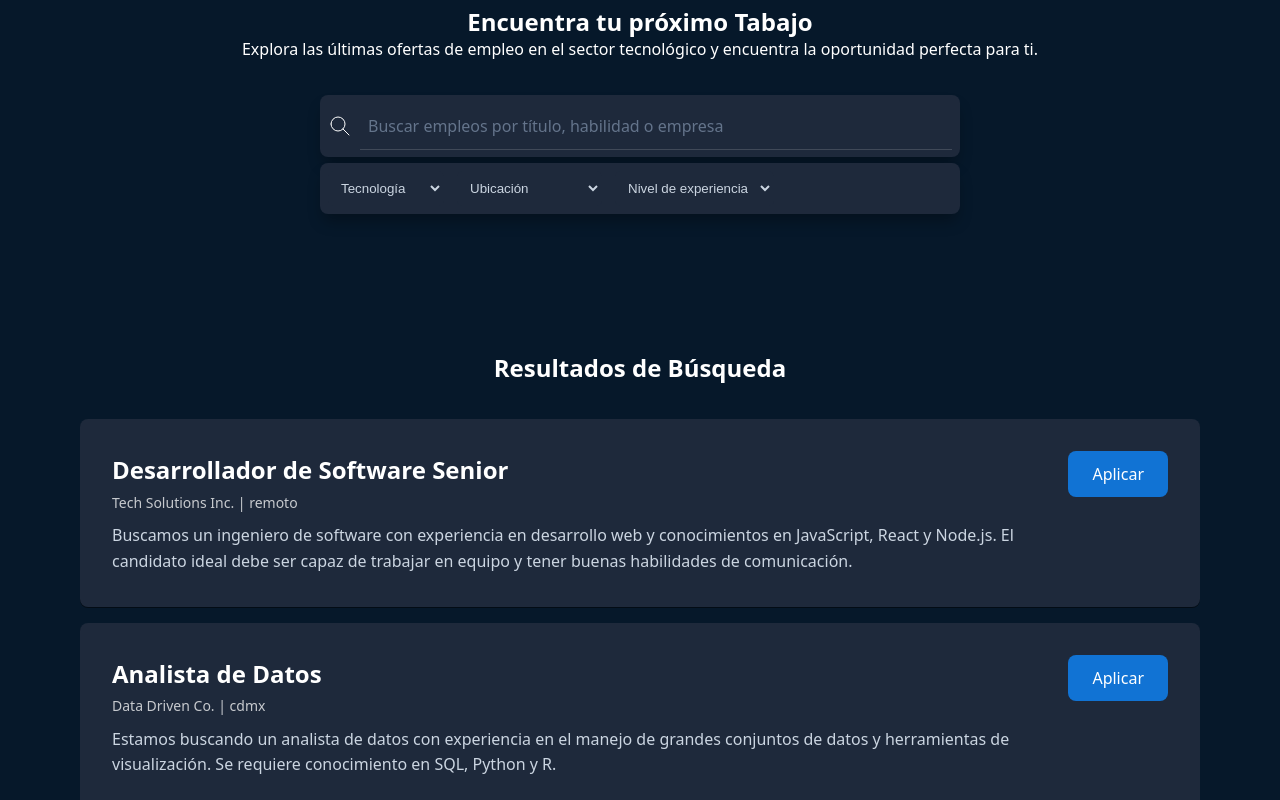
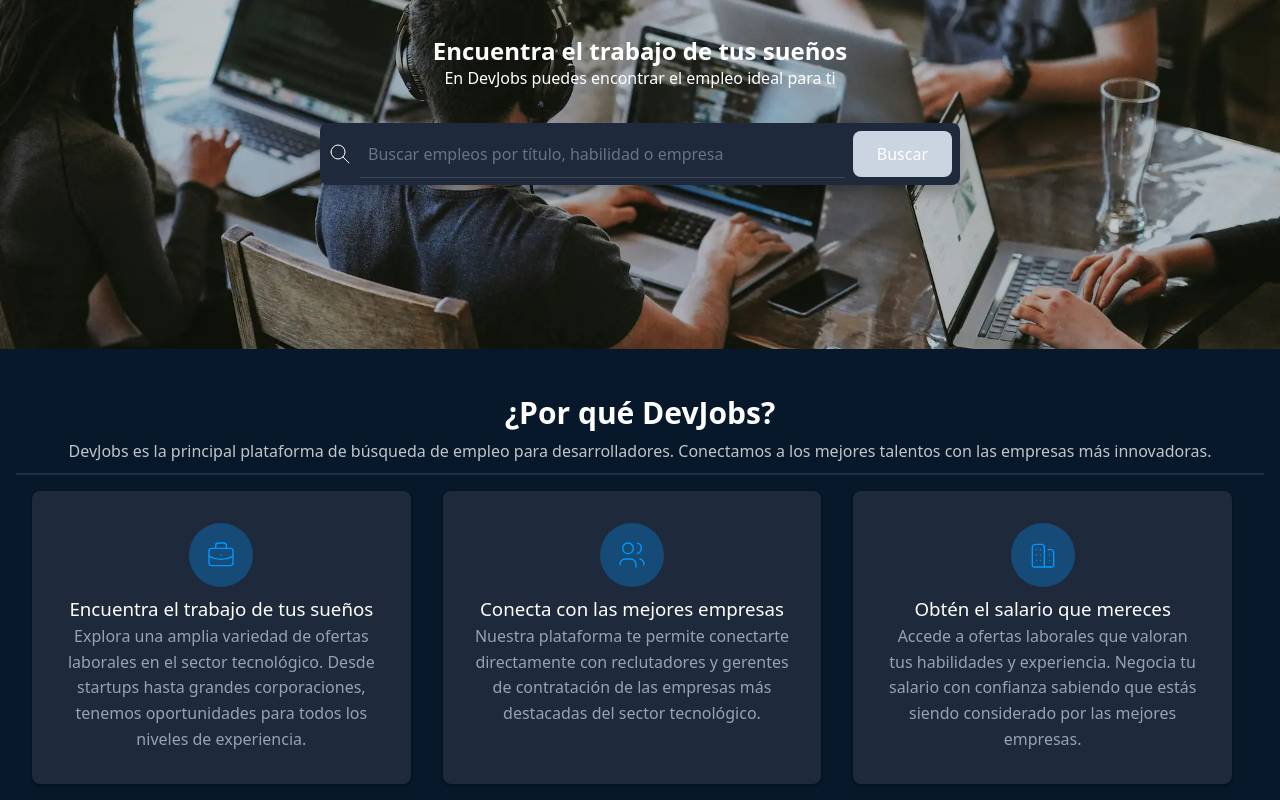
Before and after one commit to ElmaicDev/JSCAMP, a React (Vite) app in the folder 03-react/: page / in a window 1280 px wide. Shown: the part 200-1000 px from the top of the page. Built offline with nearby package versions, Linux system fonts and the light colour scheme.

Commit message:
Routing básico, este routing es como tener una multipage app porque se cargan todos los recursos cada que cambia de ruta.

```diff
--- /dev/null
+++ b/03-react/pages/404.jsx
@@ -0,0 +1,8 @@
+export function NotFoundPage(){
+    return(
+        <main>
+            <h1>Página No Encontrada</h1>
+            <p> Lo sentimos, la página que buscas no existe</p>
+        </main>
+    )
+}
--- /dev/null
+++ b/03-react/pages/Home.jsx
@@ -0,0 +1,45 @@
+export function HomePage(){
+    return (
+        <main>
+            <section>
+                <img src="./public/background.webp" width="200" />
+                <h1>Encuentra el trabajo de tus sueños</h1>
+                <p>En DevJobs puedes encontrar el empleo ideal para ti</p>
+                <form role="search">
+                    <div>
+                        <svg xmlns="http://www.w3.org/2000/svg" width="24" height="24" viewBox="0 0 24 24" fill="none" stroke="currentColor" strokeWidth="1" strokeLinecap="round" strokeLinejoin="round" className="icon icon-tabler icons-tabler-outline icon-tabler-search"><path stroke="none" d="M0 0h24v24H0z" fill="none"/><path d="M10 10m-7 0a7 7 0 1 0 14 0a7 7 0 1 0 -14 0" /><path d="M21 21l-6 -6" /></svg>
+                        <input type="text" placeholder="Buscar empleos por título, habilidad o empresa" />
+                        <button type = "submit"> Buscar</button>
+                    </div>
+                </form>
+            </section>
+
+            <section>
+
+                <header>
+                    <h2>¿Por qué DevJobs?</h2>
+                    <p>DevJobs es la principal plataforma de búsqueda de empleo para    desarrolladores. Conectamos a los mejores
+                    talentos con las empresas más innovadoras.</p>
+                </header>
+                <footer>
+                    <article>
+                        <svg xmlns="http://www.w3.org/2000/svg" width="24" height="24" viewBox="0 0 24 24" fill="none" stroke="currentColor" strokeWidth="1" strokeLinecap="round" strokeLinejoin="round" className="icon icon-tabler icons-tabler-outline icon-tabler-briefcase"><path stroke="none" d="M0 0h24v24H0z" fill="none"/><path d="M3 7m0 2a2 2 0 0 1 2 -2h14a2 2 0 0 1 2 2v9a2 2 0 0 1 -2 2h-14a2 2 0 0 1 -2 -2z" /><path d="M8 7v-2a2 2 0 0 1 2 -2h4a2 2 0 0 1 2 2v2" /><path d="M12 12l0 .01" /><path d="M3 13a20 20 0 0 0 18 0" /></svg>
+
+                        <h3>Encuentra el trabajo de tus sueños</h3>
+                        <p>Explora una amplia variedad de ofertas laborales en el sector tecnológico. Desde startups hasta grandes corporaciones, tenemos oportunidades para todos los niveles de experiencia.</p>
+                    </article>
+                    <article>
+                        <svg xmlns="http://www.w3.org/2000/svg" width="24" height="24" viewBox="0 0 24 24" fill="none" stroke="currentColor" strokeWidth="1" strokeLinecap="round" strokeLinejoin="round" className="icon icon-tabler icons-tabler-outline icon-tabler-users"><path stroke="none" d="M0 0h24v24H0z" fill="none"/><path d="M9 7m-4 0a4 4 0 1 0 8 0a4 4 0 1 0 -8 0" /><path d="M3 21v-2a4 4 0 0 1 4 -4h4a4 4 0 0 1 4 4v2" /><path d="M16 3.13a4 4 0 0 1 0 7.75" /><path d="M21 21v-2a4 4 0 0 0 -3 -3.85" /></svg>
+                        <h3>Conecta con las mejores empresas</h3>
+                        <p>Nuestra plataforma te permite conectarte directamente con reclutadores y gerentes de contratación de las empresas más destacadas del sector tecnológico.</p>
+                    </article>
+                    <article>
+                        <svg xmlns="http://www.w3.org/2000/svg" width="24" height="24" viewBox="0 0 24 24" fill="none" stroke="currentColor" strokeWidth="1" strokeLinecap="round" strokeLinejoin="round" className="icon icon-tabler icons-tabler-outline icon-tabler-buildings"><path stroke="none" d="M0 0h24v24H0z" fill="none"/><path d="M4 21v-15c0 -1 1 -2 2 -2h5c1 0 2 1 2 2v15" /><path d="M16 8h2c1 0 2 1 2 2v11" /><path d="M3 21h18" /><path d="M10 12v0" /><path d="M10 16v0" /><path d="M10 8v0" /><path d="M7 12v0" /><path d="M7 16v0" /><path d="M7 8v0" /><path d="M17 12v0" /><path d="M17 16v0" /></svg>
+                        <h3>Obtén el salario que mereces</h3>
+                        <p>Accede a ofertas laborales que valoran tus habilidades y experiencia. Negocia tu salario con confianza sabiendo que estás siendo considerado por las mejores empresas.</p>
+                    </article>
+                 </footer>
+            </section>
+        </main>
+    )
+}
--- /dev/null
+++ b/03-react/pages/Search.jsx
@@ -0,0 +1,58 @@
+import { useState } from "react"
+import SearchFormSection from "../components/SearchFormSection.jsx"
+import Job_Listing from "../components/Job_Listings.jsx" //se puede cambiar el nombre como {Job_Listing as Job}
+import Pagination from "../components/Pagination.jsx"
+import jobsData from "../src/data.json"
+
+
+export function SearchPage() {
+
+    const [filters,setFilters] = useState({
+        technology: '',
+            location: '',
+            experience: ''
+    })
+    const [textToFilter, setTextToFilter] = useState('')
+    const [currentPage, setCurrentPage] = useState(1)
+    const RESULT_PER_PAGE = 3
+
+    const jobFilterByFilters = jobsData.filter(job => {
+        return (filters.technology === '' || job.data.technology === filters.technology) &&
+               (filters.location === '' || job.data.modalidad === filters.location) &&
+               (filters.experience === '' || job.data.nivel === filters.experience ) //
+    })
+
+    const jobsFilter = textToFilter === '' ? jobFilterByFilters : jobFilterByFilters.filter((job)=>{
+       return job.titulo.toLowerCase().includes(textToFilter)
+    })
+
+    const totalPages = Math.ceil(jobsFilter.length/RESULT_PER_PAGE)
+
+    // el slice no incluye el objeto que hay en el índice final
+    const pagedResults = jobsFilter.slice((currentPage -1) * RESULT_PER_PAGE, currentPage * RESULT_PER_PAGE) // Acá indico un slice de la data según los resultados que quiero mostrar
+    // GENERALMENTE LA PAGINACIÓN SE HACE EN EL BACKEND, SOLO EN CASOS CONCRETOS SE HACE A NIVEL DE API -> LUEGO SE QUITA Y SE HACE EN EL BACK
+    const handlePageChange = (page) => {
+        setCurrentPage(page)
+    }
+
+    const handleSearch = (filters) => {
+        setCurrentPage(1)
+        setFilters(filters)
+    }
+
+    const handleTextFilter = (newTextToFilter) =>{
+        //Esta función no se usa acá, sino que se pasa de parámetro del SearchFormSection y es usada, cuando es llamada en la otra función.
+        setTextToFilter(newTextToFilter.toLowerCase())
+        setCurrentPage(1)
+    }
+
+  return (
+    <>
+    <main>
+        <SearchFormSection onSearch={handleSearch} onTextFilter = {handleTextFilter}/>
+        <Job_Listing jobs={pagedResults}/>
+        <Pagination currentPage={currentPage} totalPages={totalPages} onPageChange = {handlePageChange}/>
+    </main>
+    </>
+  )
+}
--- a/03-react/src/App.jsx
+++ b/03-react/src/App.jsx
@@ -1,62 +1,28 @@
-import { useState } from "react"
 import Footer from "../components/Footer.jsx"
 import Header  from "../components/Header.jsx"
-import SearchFormSection from "../components/SearchFormSection.jsx"
-import Job_Listing from "../components/Job_Listings.jsx" //se puede cambiar el nombre como {Job_Listing as Job}
-import Pagination from "../components/Pagination.jsx"
-import jobsData from "../src/data.json"
+import { HomePage } from "../pages/Home.jsx"
+import { SearchPage } from "../pages/Search.jsx"
+import { NotFoundPage } from "../pages/404.jsx"
 
 
 function App() {
 
-    const [filters,setFilters] = useState({
-        technology: '',
-            location: '',
-            experience: ''
-    })
-    const [textToFilter, setTextToFilter] = useState('')
-    const [currentPage, setCurrentPage] = useState(1)
-    const RESULT_PER_PAGE = 3
+  const currentPath = window.location.pathname
 
-    const jobFilterByFilters = jobsData.filter(job => {
-        return (filters.technology === '' || job.data.technology === filters.technology) &&
-               (filters.location === '' || job.data.modalidad === filters.location) &&
-               (filters.experience === '' || job.data.nivel === filters.experience ) //
-    })
+  let page = <NotFoundPage/>
 
-    const jobsFilter = textToFilter === '' ? jobFilterByFilters : jobFilterByFilters.filter((job)=>{
-       return job.titulo.toLowerCase().includes(textToFilter)
-    })
-
-    const totalPages = Math.ceil(jobsFilter.length/RESULT_PER_PAGE)
-
-    // el slice no incluye el objeto que hay en el índice final
-    const pagedResults = jobsFilter.slice((currentPage -1) * RESULT_PER_PAGE, currentPage * RESULT_PER_PAGE) // Acá indico un slice de la data según los resultados que quiero mostrar
-    // GENERALMENTE LA PAGINACIÓN SE HACE EN EL BACKEND, SOLO EN CASOS CONCRETOS SE HACE A NIVEL DE API -> LUEGO SE QUITA Y SE HACE EN EL BACK
-    const handlePageChange = (page) => {
-        setCurrentPage(page)
-    }
-
-    const handleSearch = (filters) => {
-        setCurrentPage(1)
-        setFilters(filters)
-    }
-
-    const handleTextFilter = (newTextToFilter) =>{
-        //Esta función no se usa acá, sino que se pasa de parámetro del SearchFormSection y es usada, cuando es llamada en la otra función.
-        setTextToFilter(newTextToFilter.toLowerCase())
-        setCurrentPage(1)
-    }
-
+  if(currentPath === '/'){
+    page = <HomePage/>
+  }
+  else if(currentPath === '/search'){
+    page = <SearchPage/>
+  }
   return (
     <>
     <Header></Header>
 
-    <main>
-        <SearchFormSection onSearch={handleSearch} onTextFilter = {handleTextFilter}/>
-        <Job_Listing jobs={pagedResults}/>
-        <Pagination currentPage={currentPage} totalPages={totalPages} onPageChange = {handlePageChange}/>
-    </main>
+    {page}
+
     <Footer></Footer>
     </>
   )
```
